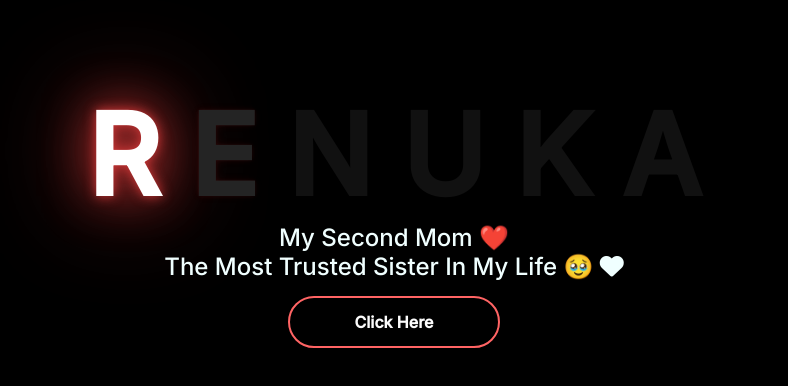
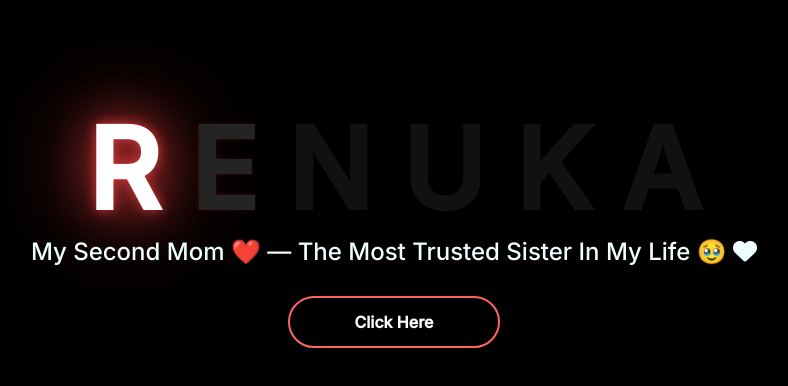
Before and after one commit to diniiosofficial/Surprise-Website-For-Sister, a plain HTML site: page index.html in a window 1280 px wide. Shown: the part 240-626 px from the top of the page, without its empty margins (254-1042 px from the left). Drawn offline with Linux system fonts and the light colour scheme; a web font is replaced by a local one.

Commit message:
Update index.html

```diff
--- a/index.html
+++ b/index.html
@@ -28,8 +28,7 @@
 
     </div>
     <div style="text-align: center;" class="description">
-    <span>My Second Mom ❤️</span><br>
-    <span>The Most Trusted Sister In My Life 🥹 <i class="fa-solid fa-heart"></i></span>
+    <span>My Second Mom ❤️ — The Most Trusted Sister In My Life 🥹 <i class="fa-solid fa-heart"></i></span>
     </div>
 
      <!-- Button -->
```
